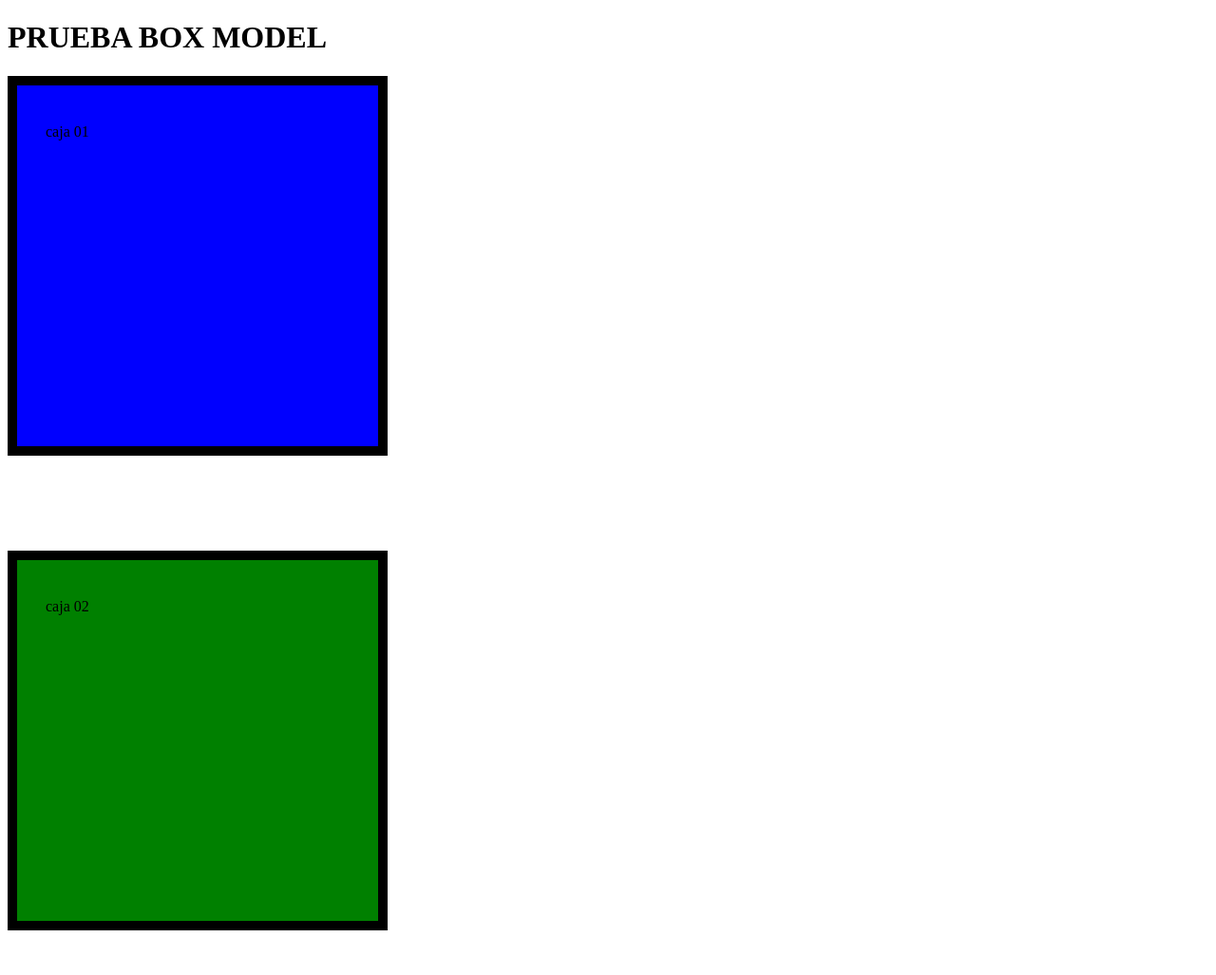
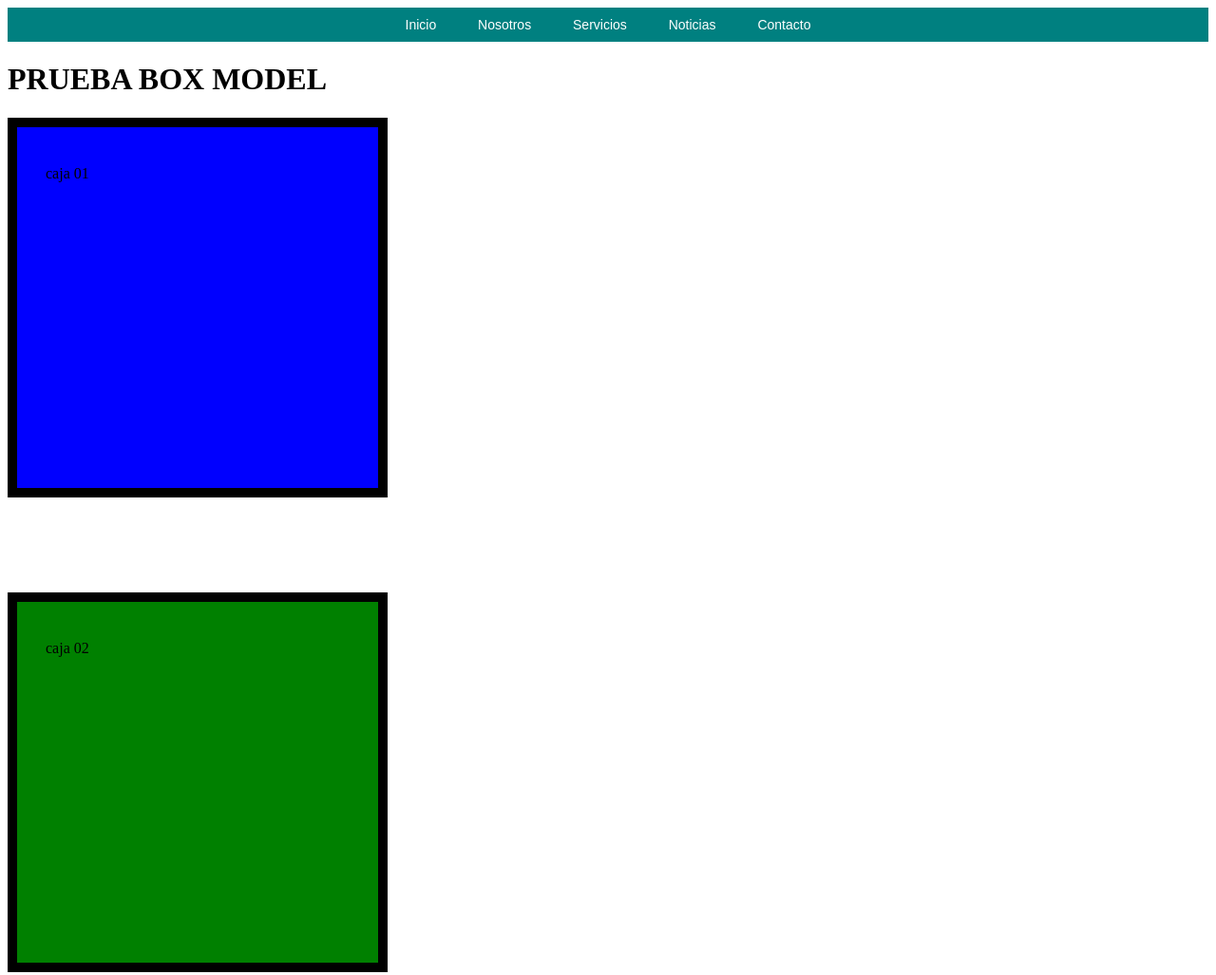
Before and after one commit to vtrigos/SEMANA_5_SESION_2, a plain HTML site: page index.html in a window 1280 px wide. Shown: the top 1027 px of the page at 95% size. Before the commit the page ends 988 px from the top, so only its background shows below. Drawn offline with Linux system fonts and the light colour scheme.

Commit message:
posicionamiento

```diff
--- a/index.html
+++ b/index.html
@@ -9,9 +9,19 @@
 </head>
 <body>
 
-    <h1>PRUEBA BOX MODEL</h1>
-    <div class="box azul">caja 01</div>
-    <div class="box verde">caja 02</div>
+    <main>
+            <nav>
+                <a href="#">Inicio</a>
+                <a href="#">Nosotros</a>
+                <a href="#">Servicios</a>
+                <a href="#">Noticias</a>
+                <a href="#">Contacto</a>
+            </nav>
+
+        <h1>PRUEBA BOX MODEL</h1>
+        <div class="box azul">caja 01</div>
+        <div class="box verde">caja 02</div>
+    </main>
 
 </body>
 </html>
--- a/style.css
+++ b/style.css
@@ -1,5 +1,25 @@
 *{
     box-sizing: border-box;
+}
+
+body {
+    min-height: 200vh;
+}
+
+nav {
+    font-family: Arial, Helvetica, sans-serif;
+    font-size: 14px;
+    background-color: teal;
+    color: white;
+    text-align: center;
+    padding: 10px 0;
+    position: sticky;
+    top: 0;
+}
+nav a {
+    color: white;
+    text-decoration: none;
+    padding: 10px 20px;
 }
 
 .box {
```
Also changed, not shown: 1 other file.
